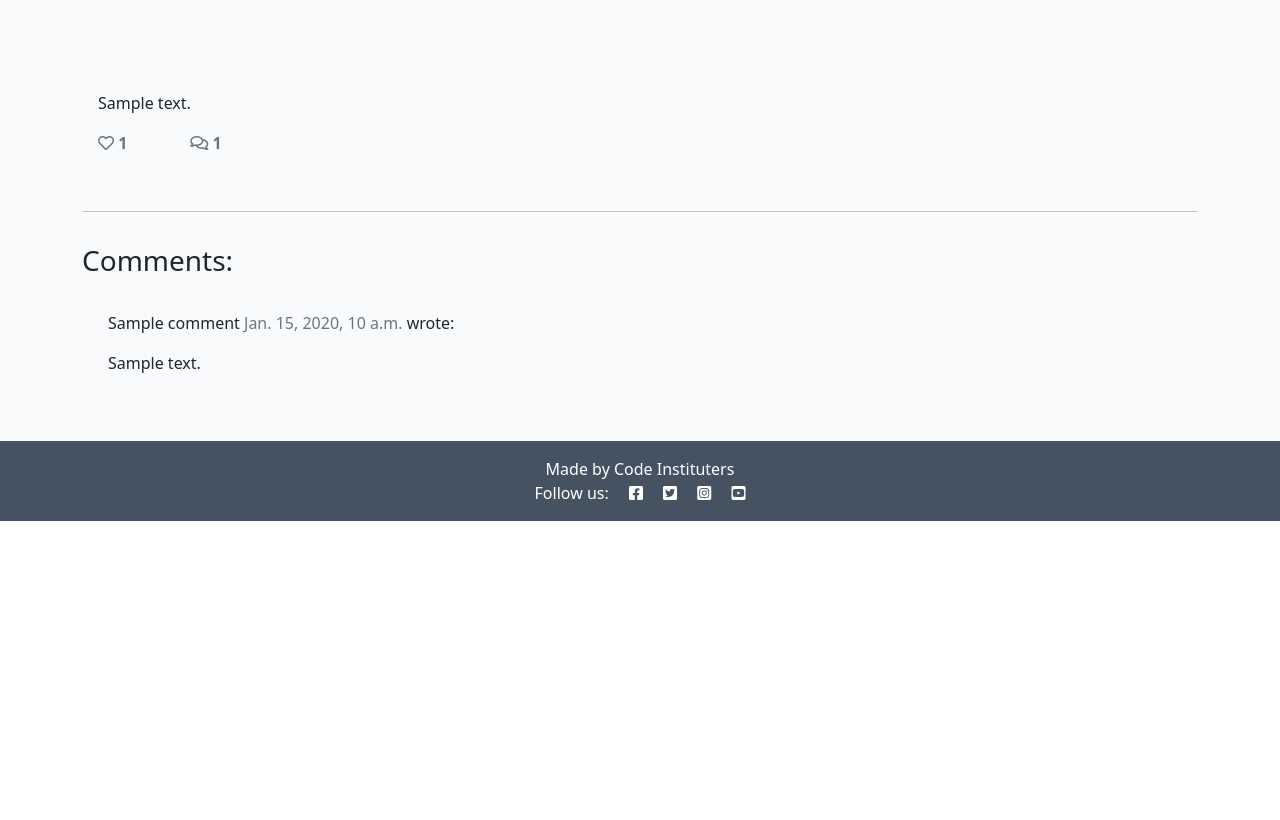
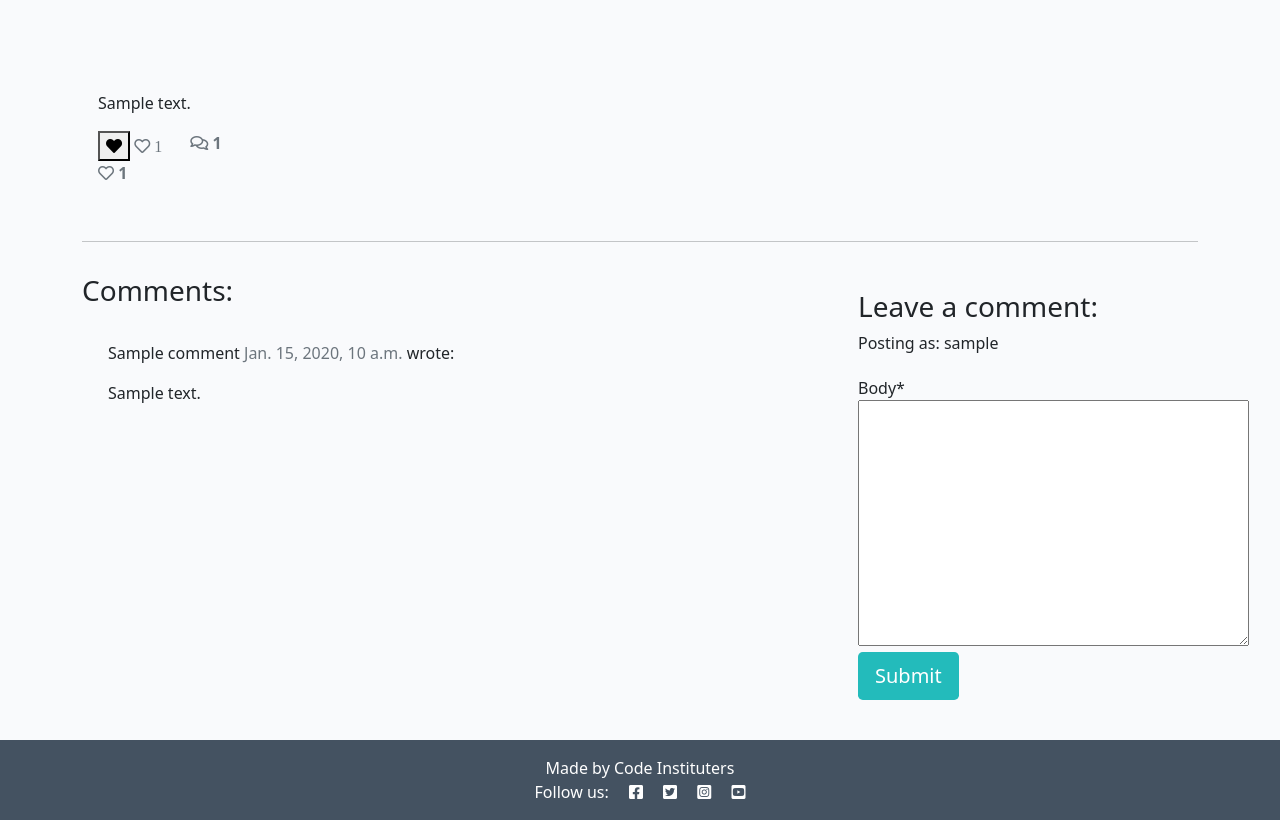
Before and after one commit to dinakidane/django-ci, a Django app: a page that uses templates/post_detail.html in a window 1280 px wide. Shown: the part 281-1101 px from the top of the page. Before the commit the page ends 802 px from the top, so only its background shows below. Run offline with Django 3.2, Linux system fonts and the light colour scheme; a user stored in the database is signed in; tables that the repository leaves empty hold one stand-in row (values such as "Sample post"); some libraries are stand-ins or nearby versions.

Commit message:
complete likes and comment section

```diff
--- /dev/null
+++ b/blog/forms.py
@@ -0,0 +1,8 @@
+from .models import Comment
+from django import forms
+
+
+class CommentForm(forms.ModelForm):
+    class Meta:
+        model = Comment
+        fields = ('body',)
--- a/blog/urls.py
+++ b/blog/urls.py
@@ -4,4 +4,5 @@ from django.urls import path
 urlpatterns = [
     path('', views.PostList.as_view(), name='home'),
     path('<slug:slug>/', views.PostDetail.as_view(), name='post_detail'),
+    path('<slug:slug>/',views.PostLike.as_view())
 ]
--- a/blog/views.py
+++ b/blog/views.py
@@ -1,6 +1,8 @@
-from django.shortcuts import render, get_object_or_404
+from django.shortcuts import render, get_object_or_404, reverse
 from django.views import generic, View
+from django.http import HttpResponseRedirect
 from .models import Post
+from .forms import CommentForm
 
 class PostList(generic.ListView):
     model = Post
@@ -24,6 +26,52 @@ class PostDetail(View):
             {
                 "post": post,
                 "comments": comments,
-                "liked": liked
+                "commented": False,
+                "liked": liked ,
+                "comment_form": CommentForm()
             }
         )
+
+    def post(self, request, slug, *args, **kwargs):
+        queryset = Post.objects.filter(status=1)
+        post = get_object_or_404(queryset, slug=slug)
+        comments = post.comments.filter(approved=True).order_by('created_on')
+        liked = False
+        if post.likes.filter(id=self.request.user.id).exists():
+            liked = True
+
+        comment_form = CommentForm(data = request.POST)
+
+        if comment_form.is_valid():
+            comment_form.instance.email = request.user.email
+            comment_form.instance.name = request.user.username
+            comment = comment_form.save(commit=False)
+            comment.post = post
+            comment.save()
+
+        else:
+            comment_form = CommentForm()
+
+        return render(
+            request,
+            "post_detail.html",
+            {
+                "post": post,
+                "comments": comments,
+                "commented": True,
+                "liked": liked ,
+                "comment_form": CommentForm()
+            }
+        )
+
+class PostLike(View):
+
+    def post(self, request, slug):
+        post = get_object_or_404(Post, slug=slug)
+
+        if post.likes.filter(id=request.user.id).exists():
+            post.likes.remove(request.user)
+        else:
+            post.likes.add(request.user)
+
+        return HttpResponseRedirect(reverse('post_detail', args=[slug]))
--- a/codestar/settings.py
+++ b/codestar/settings.py
@@ -45,6 +45,7 @@ INSTALLED_APPS = [
     'cloudinary_storage',
     'django.contrib.staticfiles',
     'cloudinary',
+    'crispy_forms',
     'allauth',
     'allauth.account',
     'allauth.socialaccount',
@@ -56,6 +57,7 @@ SITE_ID = 1
 
 LOGIN_REDIRECT_URL = '/'
 LOGOUT_REDIRECT_URL = '/'
+
 
 MIDDLEWARE = [
     'django.middleware.security.SecurityMiddleware',
--- a/templates/post_detail.html
+++ b/templates/post_detail.html
@@ -1,4 +1,5 @@
 {% extends 'base.html' %} {% block content %}
+{% load crispy_forms_tags %}
 
 <div class="masthead">
     <div class="container">
@@ -33,6 +34,32 @@
                 <div class="row">
 
                     <div class="col-1">
+                        <strong>
+                            {% if user.is_authenticated %}
+                            <form class="d-inline" action="{% url 'post_like' post.slug %}" method="POST">
+                                {% csrf_token %}
+                                {% if liked %}
+
+                                <button type="submit" name="blogpost_id" value="{{post.slug}}" class="btn_like">
+                                    <i class="fas fa-heart"></i></button>
+
+                                {% else %}
+
+                                <button type="submit" name="blogpost_id" value="{{post.slug}}" class="btn_like">
+                                    <i class="far fa-heart"></i></button>
+
+                                {% endif %}
+
+                            </form>
+
+                            {% else %}
+                            <span class="text-secondary"> <i class="far fa-heart"></i></span>
+
+                            {% endif %}
+                            <span class="text-secondary"> <i class="far fa-heart"> {{ post.number_of_likes }} </i></span>
+
+
+                        </strong>
                         <!-- The number of likes goes before the closing strong tag -->
                         <strong class="text-secondary"><i class="far fa-heart"></i> {{ post.number_of_likes }} </strong>
                     </div>
@@ -76,7 +103,22 @@
         </div>
         <div class="col-md-4 card mb-4  mt-3 ">
             <div class="card-body">
-                <!-- For later -->
+                {% if commented %}
+                <div class="alert alert-success" role="alert">
+                    Your comment is awaiting approval
+                </div>
+                {% else %}
+                {% if user.is_authenticated %}
+
+                <h3>Leave a comment:</h3>
+                <p>Posting as: {{ user.username }}</p>
+                <form method="post" style="margin-top: 1.3em;">
+                    {{ comment_form | crispy }}
+                    {% csrf_token %}
+                    <button type="submit" class="btn btn-signup btn-lg">Submit</button>
+                </form>
+                {% endif %}
+                {% endif %}
             </div>
         </div>
     </div>
```
